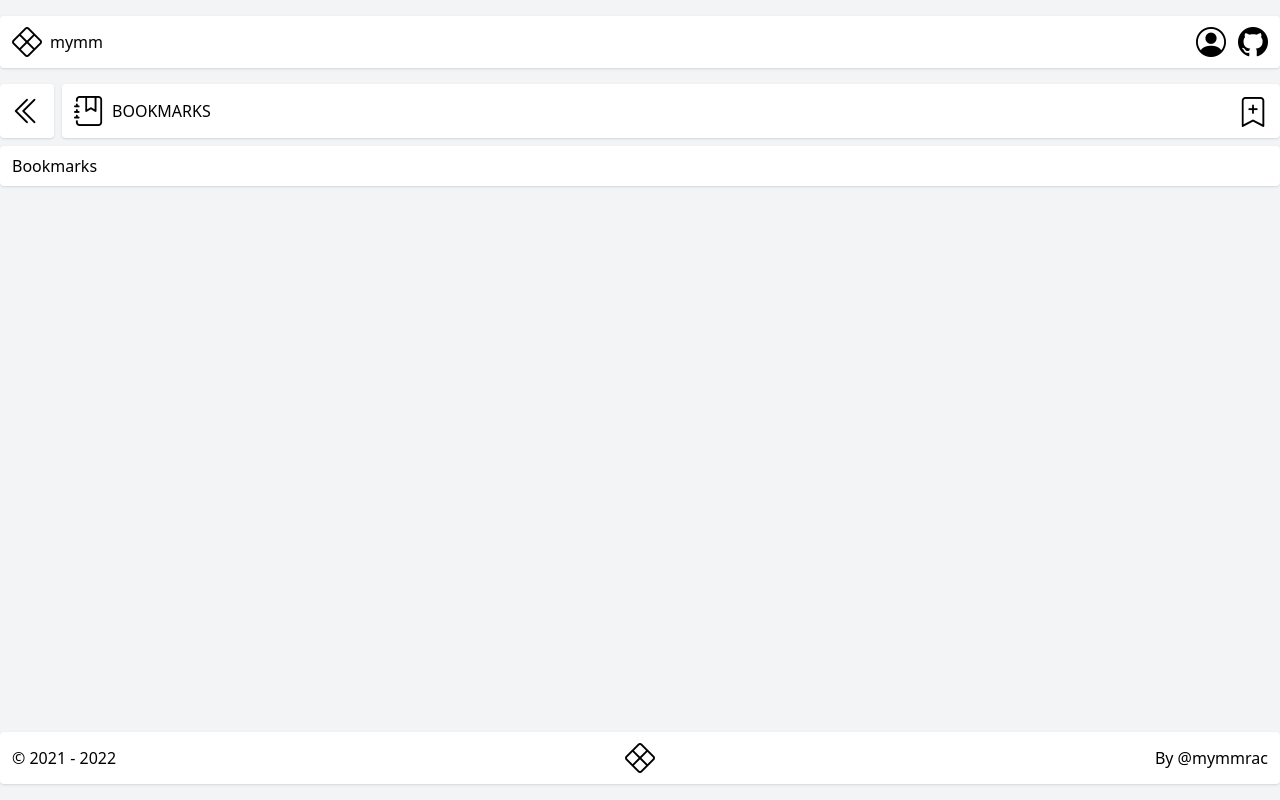
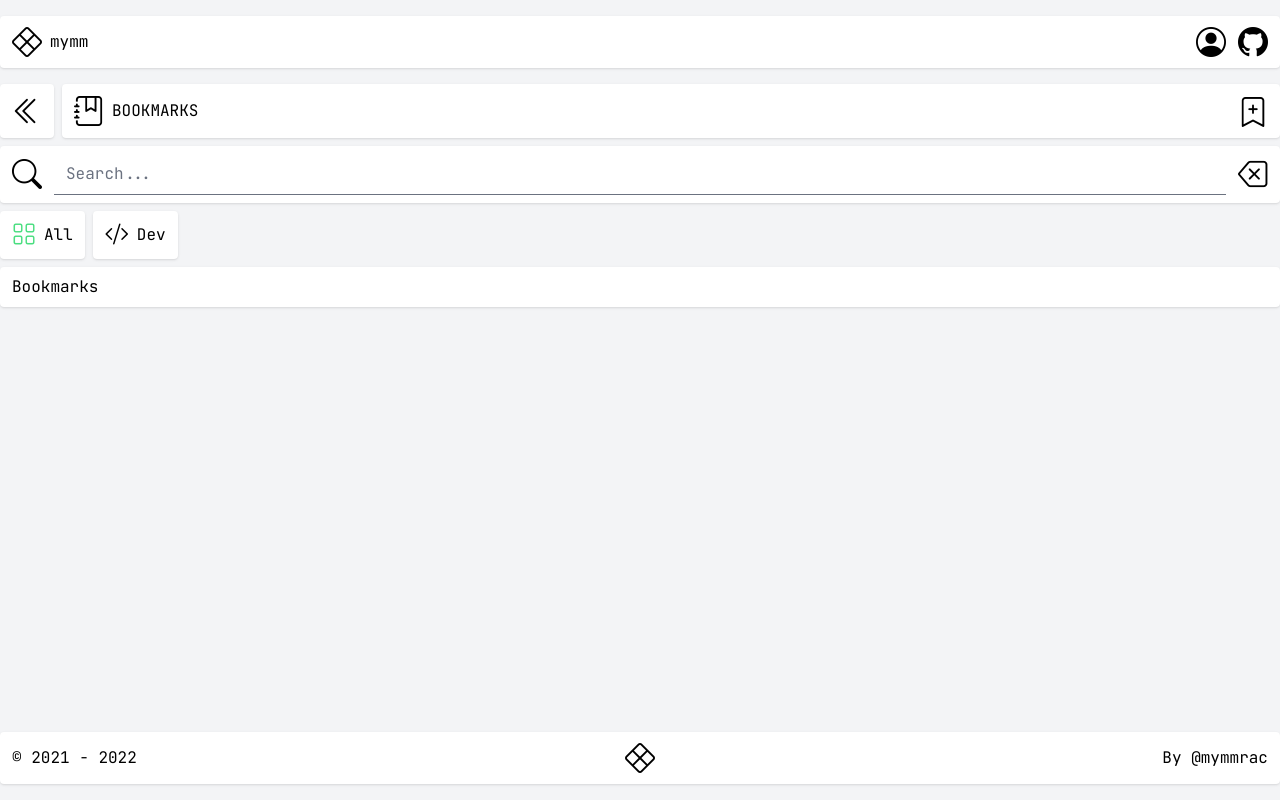
Before and after one commit to mymmrac/mymm-web, a Vue app in the folder client/: page /bookmarks in a window 1280 px wide. Built offline with nearby package versions, Linux system fonts and the light colour scheme.

Commit message:
Updated font

```diff
--- a/client/src/assets/scss/index.scss
+++ b/client/src/assets/scss/index.scss
@@ -1,6 +1,18 @@
 @tailwind base;
 @tailwind components;
 @tailwind utilities;
+
+@font-face {
+    font-family: "JetBrains Mono";
+    src: url("/fonts/JetBrainsMono-Regular.woff2") format("woff2"),
+    url("/fonts/JetBrainsMono-Regular.ttf") format("ttf");
+}
+
+@layer base {
+    html {
+        font-family: "JetBrains Mono", system-ui, sans-serif;
+    }
+}
 
 .scale-enter-active,
 .scale-leave-active {
--- a/client/src/views/Bookmarks.vue
+++ b/client/src/views/Bookmarks.vue
@@ -7,8 +7,27 @@
                     <i class="bi bi-journal-bookmark text-3xl"></i>
                     <p class="uppercase">Bookmarks</p>
                 </div>
-                <i class="bi bi-bookmark-plus text-3xl self-end cursor-pointer m-hover-scale m-hover-highlight"></i>
+                <i class="bi bi-bookmark-plus text-3xl self-end m-hover-scale m-hover-highlight"></i>
             </div>
+        </div>
+
+        <div class="m-box flex items-center justify-between gap-3">
+            <i class="bi bi-search text-3xl"></i>
+            <input type="text" placeholder="Search..."
+                   class="flex-1 border-0 border-b focus:ring-0 focus:border-green-400">
+            <i class="bi bi-backspace text-3xl m-hover-scale m-hover-highlight"></i>
+        </div>
+
+        <div class="flex gap-2">
+            <div class="m-box flex items-center gap-2 cursor-pointer m-hover-scale group">
+                <i class="bi bi-grid text-2xl text-green-400 m-hover-highlight-group"></i>
+                <p>All</p>
+            </div>
+            <div class="m-box flex items-center gap-2 cursor-pointer m-hover-scale group">
+                <i class="bi bi-code-slash text-2xl m-hover-highlight-group"></i>
+                <p>Dev</p>
+            </div>
+
         </div>
 
         <div class="m-box">
```
Also changed, not shown: client/public/fonts/JetBrainsMono-Regular.ttf (added), client/public/fonts/JetBrainsMono-Regular.woff2 (added).
